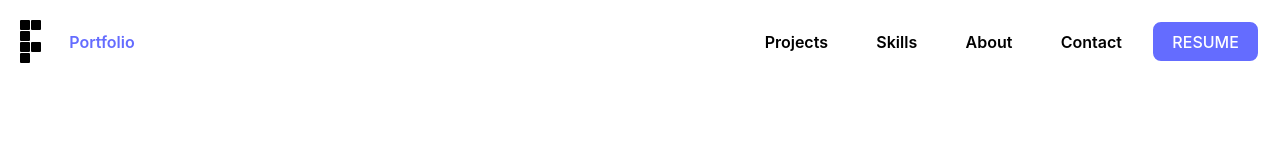
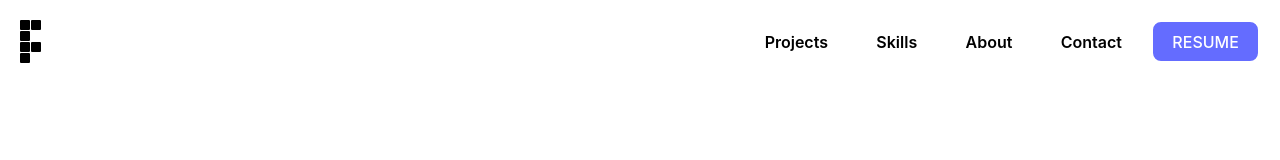
Before and after one commit to fikretellek/fikretellek.github.io, a React (Vite) app: page / in a window 1280 px wide. Shown: the top 160 px of the page. Built offline with nearby package versions, Linux system fonts and the light colour scheme.

Commit message:
header logo updated, portfolio deleted, only logo left

```diff
--- a/src/components/Header/Header.jsx
+++ b/src/components/Header/Header.jsx
@@ -14,7 +14,6 @@ const Header = (props) => {
             <div></div>
             <div></div>
           </div>
-          <p className={props.activeLink === "#home" ? "activeNav" : ""}>Portfolio</p>
         </a>
 
         <nav>
--- a/src/components/Header/Header.scss
+++ b/src/components/Header/Header.scss
@@ -8,7 +8,7 @@ header {
   display: flex;
   flex-direction: row;
   justify-content: space-between;
-  align-items: flex-end;
+  align-items: flex-start;
   background-color: var(--bg-color);
 
   nav {
@@ -47,17 +47,9 @@ header {
   flex-direction: row;
   align-items: flex-end;
   height: calc(100% - 1.2em);
-  padding: var(--padding);
   border-radius: var(--border-radius);
   position: relative;
   margin-left: calc(3 * var(--gap));
-
-  &:hover {
-    background-color: var(--color-hover);
-    p {
-      color: var(--color-2);
-    }
-  }
 }
 #logo {
   height: calc(100% + 1em - 16px);
@@ -75,6 +67,7 @@ header {
   gap: 1px;
 
   div {
+    height: 10px;
     background-color: var(--bg-color-accent);
     aspect-ratio: 1;
     border-radius: 1px;
```
